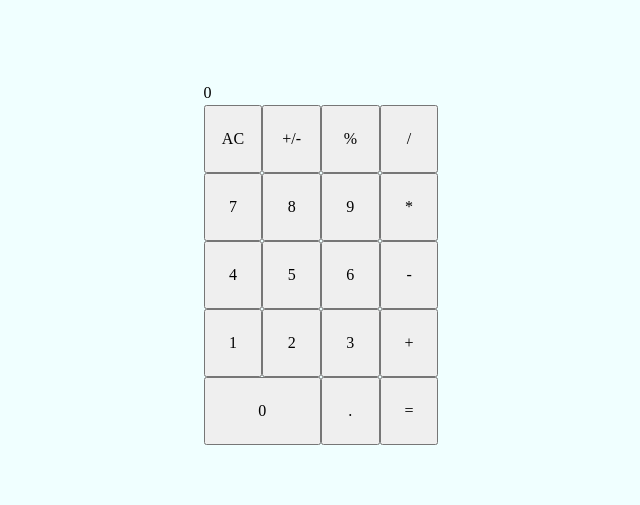
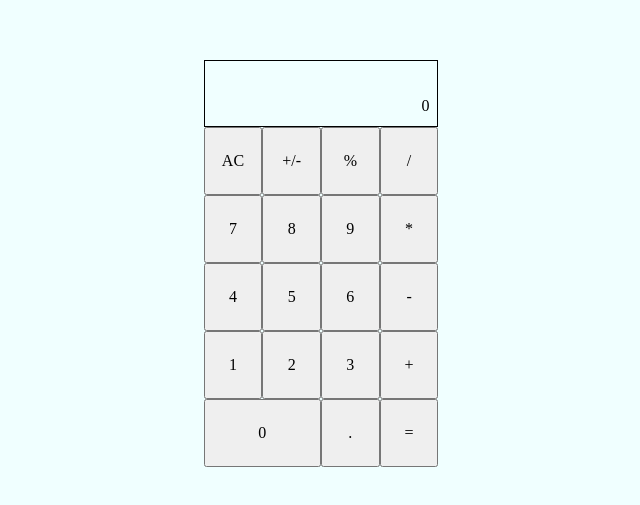
Before and after one commit to musatahir/calculator, a plain HTML site: page index.html in a window 1280 px wide. Shown: the part 137-642 px from the top of the page, without its empty margins (319-959 px from the left). Drawn offline with Linux system fonts and the light colour scheme.

Commit message:
Add history window to screen

```diff
--- a/styles.css
+++ b/styles.css
@@ -29,6 +29,18 @@ button {
     width: 25%;
 }
 
+.calc-display {
+    display: flex;
+    flex-direction: column;
+    justify-content: space-around;
+    align-items: flex-end;
+    border: 1px solid black;
+    padding: 8px;
+}
+
+.display-history {
+    min-height: 25px;
+}
 
 .button-zero {
     width: 50%;
```
